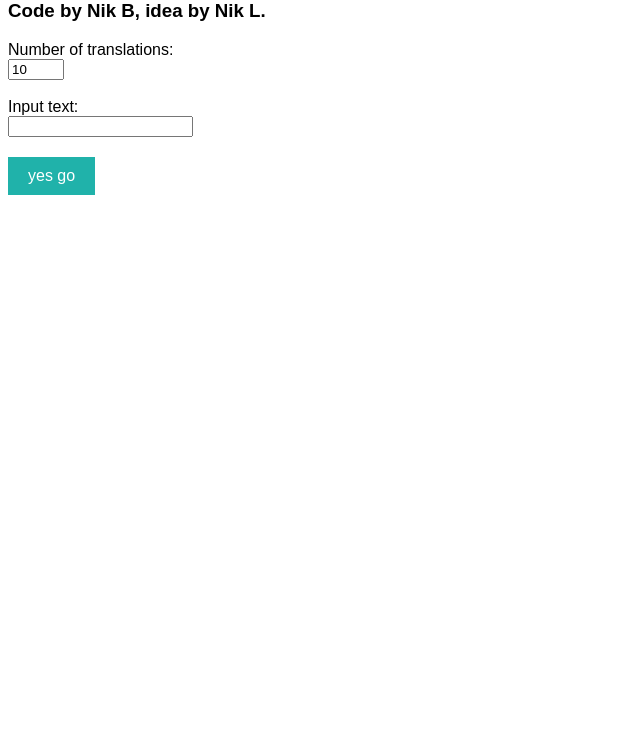
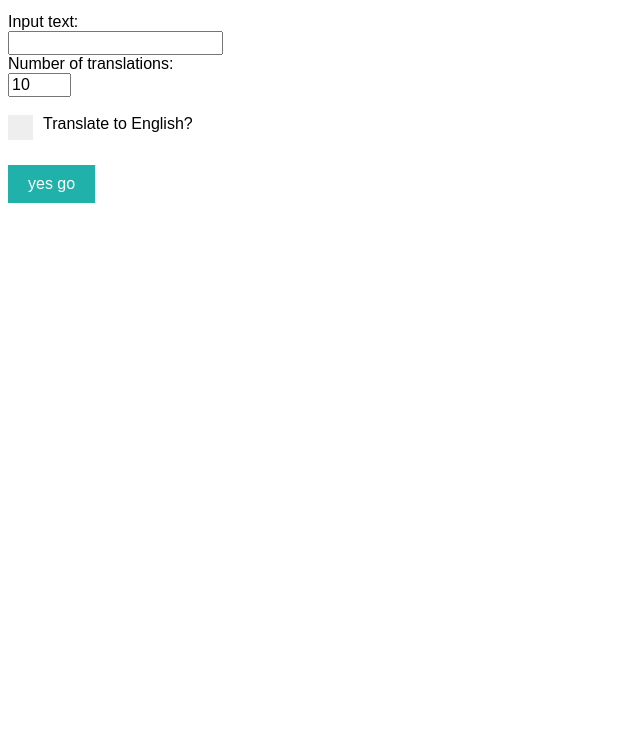
Before and after one commit to nikbrandt/Translate-Telephone, a plain HTML site: page index.html in a window 1280 px wide. Shown: the part 68-800 px from the top of the page, without its empty margins (0-640 px from the left). Drawn offline with nearby package versions, Linux system fonts and the light colour scheme; a web font is replaced by a local one.

Commit message:
add translate to english checkbox
yet to actually implement its function lol

```diff
--- a/index.css
+++ b/index.css
@@ -1,6 +1,7 @@
 * {
     font-family: 'Niramit', sans-serif;
     text-align: left;
+    font-size: 16px;
 }
 
 .button {
@@ -24,3 +25,77 @@
 .bold {
     font-size: 20px;
 }
+
+.text {
+    resize: both;
+}
+
+
+/*
+ * Following code from w3schoools..
+ * The container */
+.container {
+    display: block;
+    position: relative;
+    padding-left: 35px;
+    margin-bottom: 12px;
+    cursor: pointer;
+    -webkit-user-select: none;
+    -moz-user-select: none;
+    -ms-user-select: none;
+    user-select: none;
+}
+
+/* Hide the browser's default checkbox */
+.container input {
+    position: absolute;
+    opacity: 0;
+    cursor: pointer;
+    height: 0;
+    width: 0;
+}
+
+/* Create a custom checkbox */
+.checkmark {
+    position: absolute;
+    top: 0;
+    left: 0;
+    height: 25px;
+    width: 25px;
+    background-color: #eee;
+}
+
+/* On mouse-over, add a grey background color */
+.container:hover input ~ .checkmark {
+    background-color: #ccc;
+}
+
+/* When the checkbox is checked, add a blue background */
+.container input:checked ~ .checkmark {
+    background-color: #2196F3;
+}
+
+/* Create the checkmark/indicator (hidden when not checked) */
+.checkmark:after {
+    content: "";
+    position: absolute;
+    display: none;
+}
+
+/* Show the checkmark when checked */
+.container input:checked ~ .checkmark:after {
+    display: block;
+}
+
+/* Style the checkmark/indicator */
+.container .checkmark:after {
+    left: 9px;
+    top: 5px;
+    width: 5px;
+    height: 10px;
+    border: solid white;
+    border-width: 0 3px 3px 0;
+    -webkit-transform: rotate(45deg);
+    -ms-transform: rotate(45deg);
+    transform: rotate(45deg);
+}
--- a/index.html
+++ b/index.html
@@ -12,16 +12,16 @@
             <h3>Code by Nik B, idea by Nik L.</h3>
 
             <form id="form" action="/translate">
-                <label>
-                    Number of translations:<br>
-                    <input id="num" type="number" name="num" value="10" min="1" max="15" required>
+                Input text:<br>
+                <input id="text" name="text" required>
+                <br>
+                Number of translations:<br>
+                <input id="num" type="number" name="num" value="10" min="1" max="15" required>
+                <br><br>
+                <label class="container">Translate to English?
+                    <input id="translate" type="checkbox" name="translate">
+                    <span class="checkmark"></span>
                 </label>
-                <br><br>
-                <label>
-                    Input text:<br>
-                    <input id="text" name="text" required>
-                </label>
-                <br>
                 <input id="submit" class="button" type="submit" value="yes go">
             </form>
         </div>
--- a/index.js
+++ b/index.js
@@ -7,6 +7,7 @@ $('#form').on('submit', function (event) {
 	$('#submit').attr("disabled","disabled");
 	let numElement = $('#num');
 	let textElement = $('#text');
+	let translateElement = $('#translate'); // check if this is checked, if not don't add Translation thing
 	let nums = numElement.val();
 
 	let array = getStrings(nums);
@@ -41,10 +42,14 @@ function addNRows(array, table, text, i) {
 				if (i < array.length) {
 					setTimeout(function () {
 						return addNRows(array, table, text, i)
-					}, Math.round(Math.random() * 3001) + 2000);
-				} else $('.content').append(`<h3>Final text: ${textTwo}</h3>`);
+					}, Math.round(Math.random() * 3001) + 3000);
+				} else {
+					$('.content').append(`<h3>Final text: ${textTwo}</h3>`);
+					$('#submit').attr("disabled",false);
+					table.removeAttr('id');
+				}
 			});
-		}, Math.round(Math.random() * 2001) + 1000);
+		}, Math.round(Math.random() * 2001) + 2000);
 	}).catch(console.error);
 }
 
```
